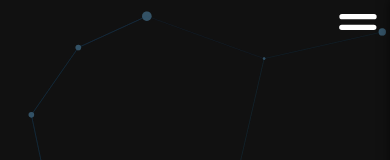
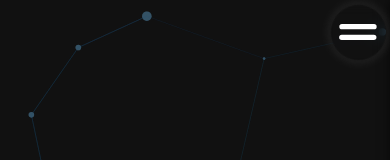
Before and after one commit to Koda-Pig/joshkoter.com, a Next.js app: page / in a window 390 px wide. Shown: the top 160 px of the page. Built offline with nearby package versions, Linux system fonts and the light colour scheme; a web font is replaced by a local one.

Commit message:
Refactored and refined hamburger menu.

```diff
--- a/styles/navbar.module.scss
+++ b/styles/navbar.module.scss
@@ -36,7 +36,7 @@
 }
 
 .hamburger {
-  top: -10px;
+  top: 0;
   right: 0;
   border: 0;
   z-index: 3;
@@ -48,9 +48,24 @@
   background: none;
   flex-flow: column nowrap;
   justify-content: space-around;
-  transition: rotate 0.3s ease;
+  &::before {
+    content: '';
+    width: 55px;
+    height: 55px;
+    z-index: -1;
+    right: 4px;
+    position: absolute;
+    background: #0000;
+    rotate: 45deg;
+    border-radius: 50%;
+    backdrop-filter: blur(8px);
+    box-shadow: 0px 0px 5px 5px rgba(34, 34, 34, 0.6);
+  }
   &:focus-visible {
     outline: 0;
+  }
+  svg {
+    transition: rotate 0.3s ease, transform 0.3s ease;
   }
   path {
     fill: none;
@@ -62,7 +77,10 @@
     transition: stroke-dasharray 0.3s ease, stroke-dashoffset 0.3s ease;
   }
   &[aria-expanded='true'] {
-    rotate: 45deg;
+    svg {
+      rotate: 45deg;
+      transform: translate(0px, -5px);
+    }
     path {
       stroke-dashoffset: -90;
       stroke-dasharray: 60 105 60 300;
```
